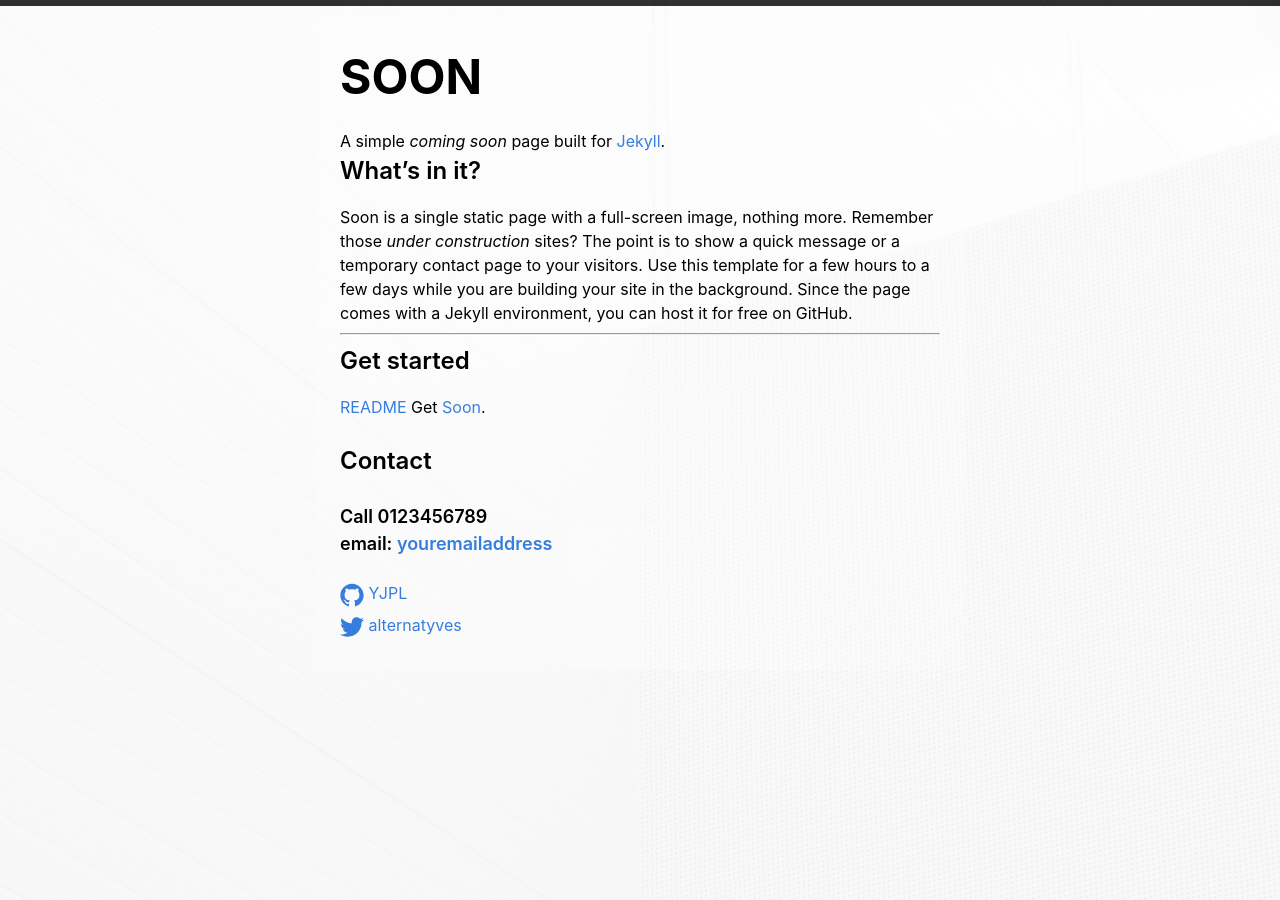
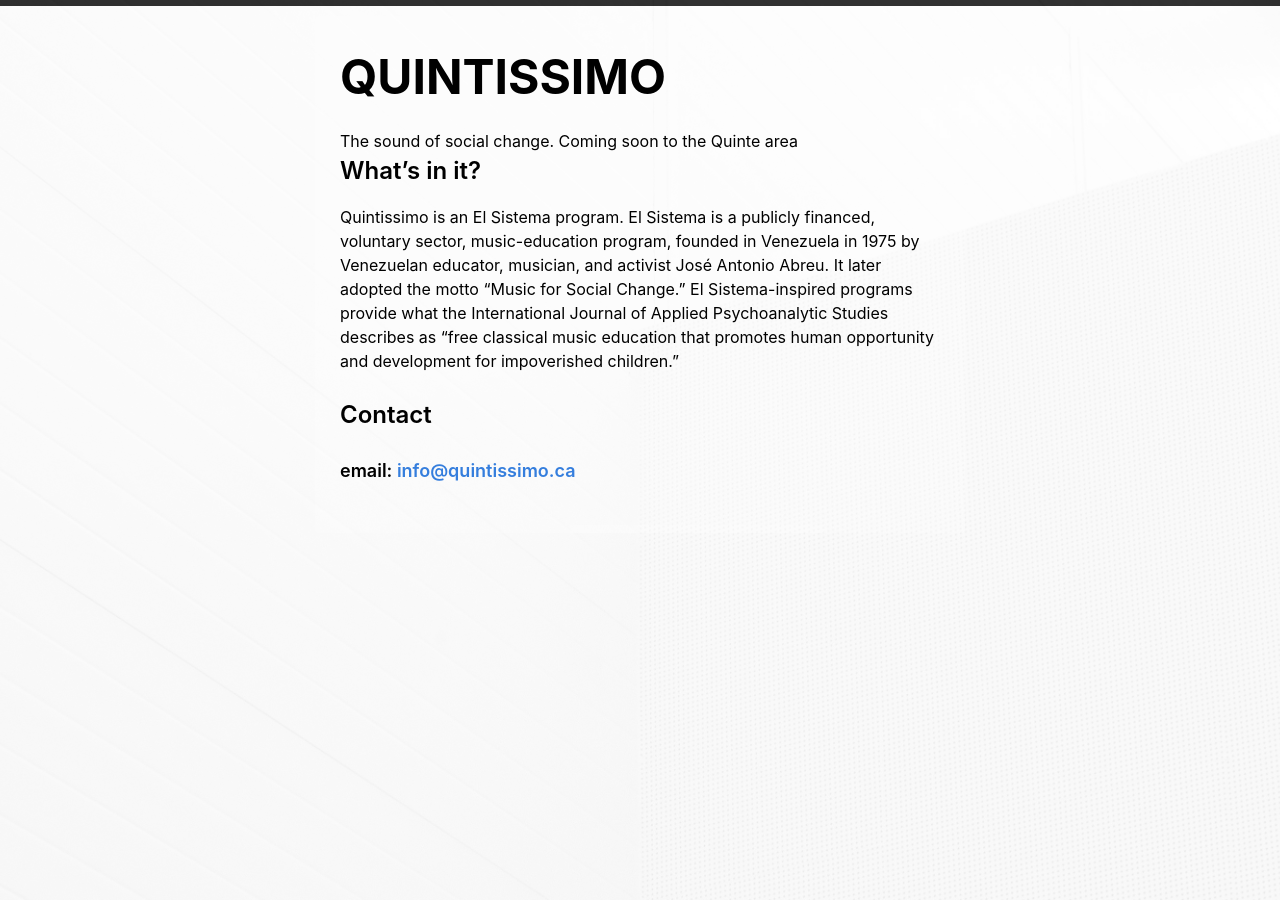
Before and after one commit to quintissimo/quintissimo.ca, a Jekyll site: the page built from index.md, in a window 1280 px wide. Built offline with Jekyll 4.4.1, drawn with Linux system fonts in a browser that asks for light colours.

Commit message:
updating landing page

```diff
--- a/_config.yaml
+++ b/_config.yaml
@@ -13,14 +13,14 @@
 # you will see them accessed via {{ site.title }}, {{ site.email }}, and so on.
 # You can create any custom variable you would like, and they will be accessible
 # in the templates via {{ site.myvariable }}.
-title: Soon
-email: youremailaddress
-phone: 0123456789
-description: A coming soon page for Jekyll
+title: Quintissimo
+email: info@quintissimo.ca
+# phone: coming soon
+description: The sound of social change
 baseurl: "" # the subpath of your site, e.g. /blog
-url: "https://yjpl.github.io/soon/" # the base hostname & protocol for your site, e.g. http://example.com
-twitter_username: alternatyves
-github_username: YJPL
+url: "https://quintissimo.ca" # the base hostname & protocol for your site, e.g. http://example.com
+# twitter_username: alternatyves
+# github_username: YJPL
 
 # Build settings
 markdown: kramdown
--- a/index.md
+++ b/index.md
@@ -5,16 +5,10 @@
 layout: default
 ---
 
-# Soon
+# Quintissimo
 
-A simple *coming soon* page built for [Jekyll](https://jekyllrb.com/docs/).
+The sound of social change. Coming soon to the Quinte area
 
 ## What's in it?
 
-Soon is a single static page with a full-screen image, nothing more. Remember those *under construction* sites? The point is to show a quick message or a temporary contact page to your visitors. Use this template for a few hours to a few days while you are building your site in the background. Since the page comes with a Jekyll environment, you can host it for free on GitHub.
-
-***
-
-## Get started
-
-[README](https://github.com/YJPL/soon/blob/master/README.md) Get [Soon](https://github.com/YJPL/soon/).
+Quintissimo is an El Sistema program. El Sistema is a publicly financed, voluntary sector, music-education program, founded in Venezuela in 1975 by Venezuelan educator, musician, and activist José Antonio Abreu. It later adopted the motto "Music for Social Change." El Sistema-inspired programs provide what the International Journal of Applied Psychoanalytic Studies describes as "free classical music education that promotes human opportunity and development for impoverished children."
```
Also changed, not shown: README.md, 1 other file.
